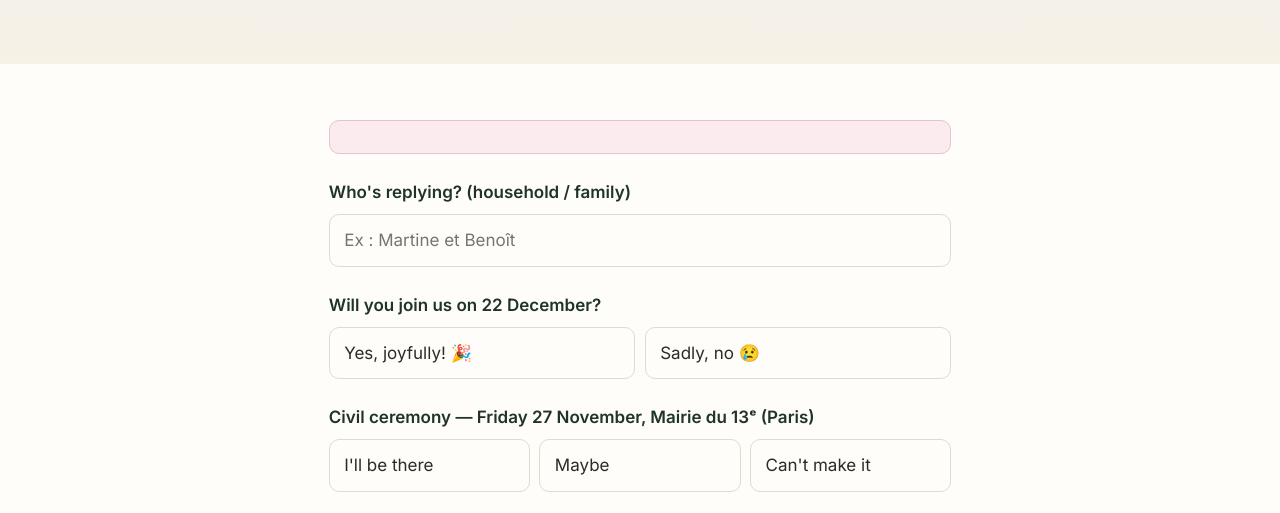
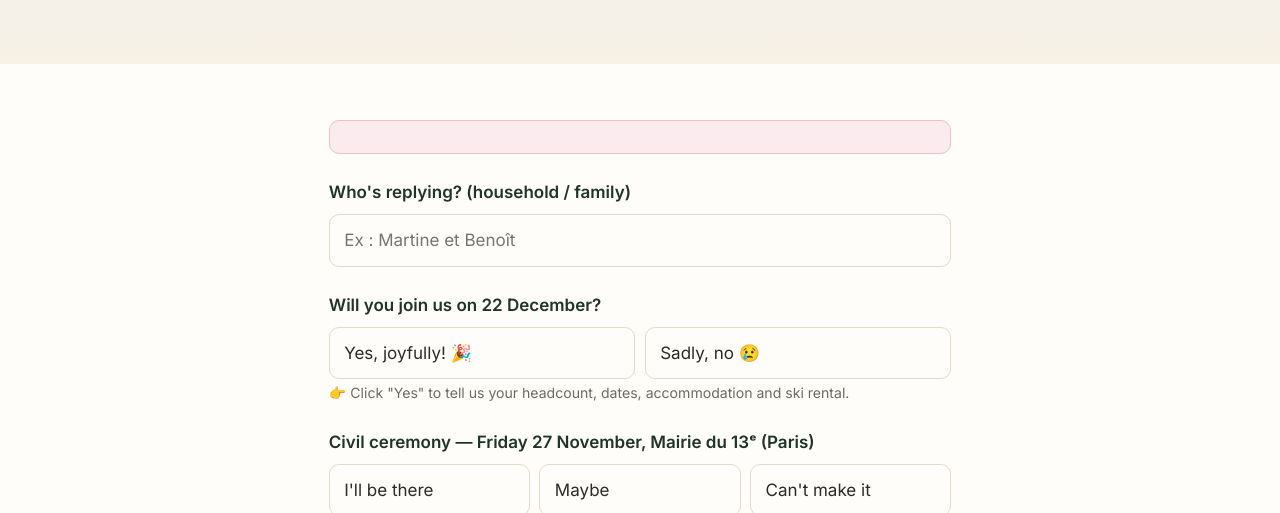
Before and after one commit to D-Rox-git/johana-dylan-2026, a plain HTML site: page rsvp.html in a window 1280 px wide. Shown: the part 262-775 px from the top of the page. Drawn offline with nearby package versions, Linux system fonts and the light colour scheme.

Commit message:
RSVP: hint that clicking Yes reveals the detail fields
Co-Authored-By: Claude Opus 4.8 (1M context) <noreply@anthropic.com>

```diff
--- a/rsvp.html
+++ b/rsvp.html
@@ -52,6 +52,7 @@
           <label><input type="radio" name="attending" value="yes" required><span class="fr">Oui, avec joie ! 🎉</span><span class="en">Yes, joyfully! 🎉</span></label>
           <label><input type="radio" name="attending" value="no"><span class="fr">Hélas, non 😢</span><span class="en">Sadly, no 😢</span></label>
         </div>
+        <span class="hint"><span class="fr">👉 Cliquez sur « Oui » pour indiquer le nombre de personnes, vos dates, l'hébergement et la location de ski.</span><span class="en">👉 Click "Yes" to tell us your headcount, dates, accommodation and ski rental.</span></span>
       </div>
 
       <!-- ===== BLOCK shown only if attending = yes ===== -->
```
